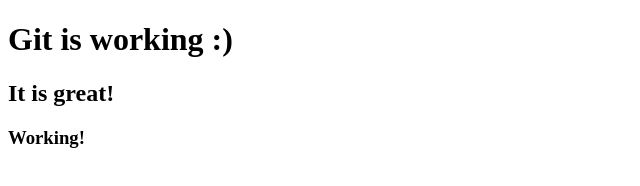
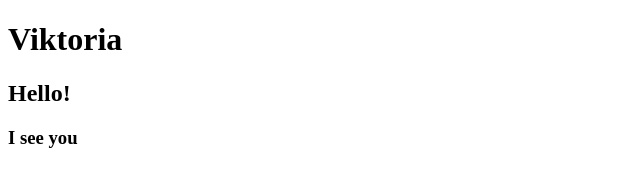
Before and after one commit to den74k/den74k.github.io, a plain HTML site: page index.html in a window 1280 px wide. Shown: the whole page, without its empty margins (0-640 px from the left). Drawn offline with Linux system fonts and the light colour scheme.

Commit message:
New change

```diff
--- a/index.html
+++ b/index.html
@@ -5,8 +5,8 @@
     <title>Test Git</title>
   </head>
   <body>
-    <h1>Git is working :) </h1>
-    <h2>It is great! </h2>
-    <h3>Working! </h3>
+    <h1>Viktoria </h1>
+    <h2>Hello! </h2>
+    <h3>I see you </h3>
   </body>
 </html>
```
